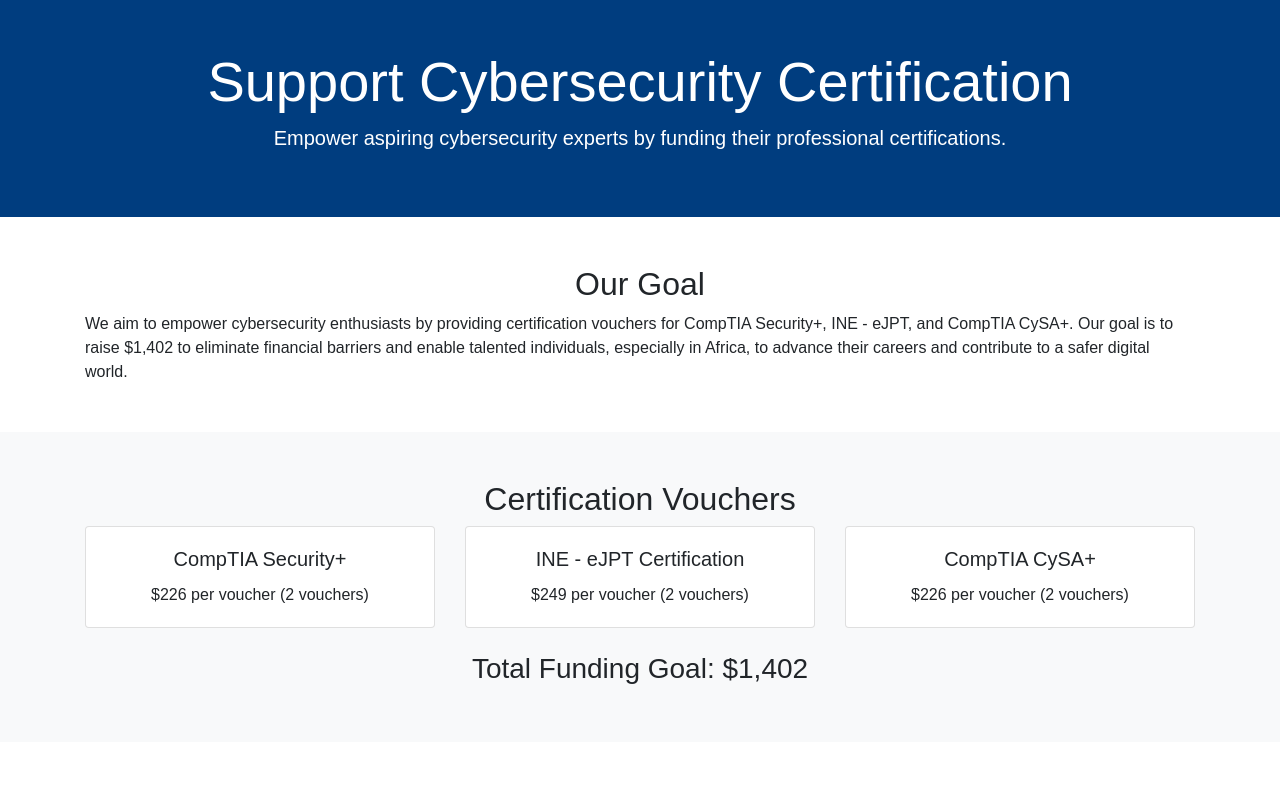
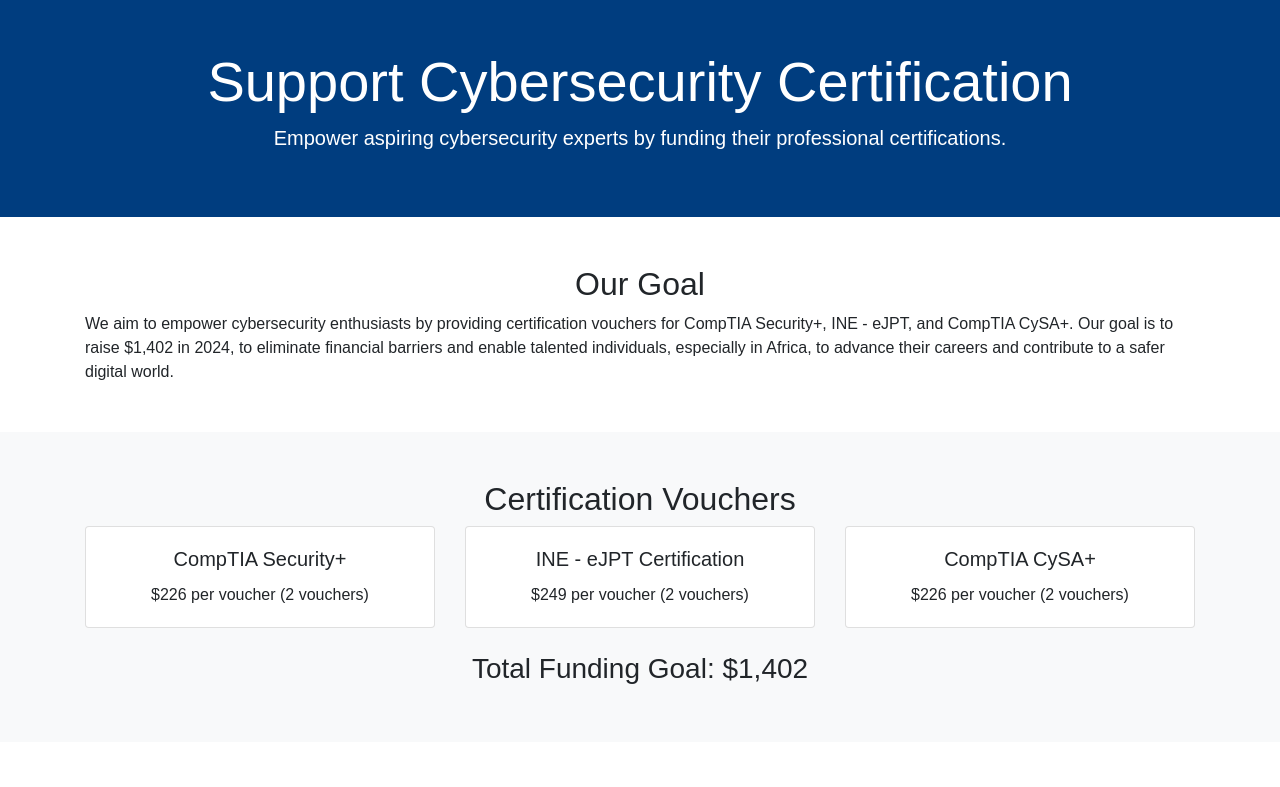
Before and after one commit to GospelHack33/donate-ng-cybersecurity, a plain HTML site: page index.html in a window 1280 px wide. Shown: the top 787 px of the page. Drawn offline with nearby package versions, Linux system fonts and the light colour scheme.

Commit message:
Update index.html

```diff
--- a/index.html
+++ b/index.html
@@ -19,7 +19,7 @@
     <!-- Objectives -->
     <section class="container my-5">
         <h2 class="text-center">Our Goal</h2>
-        <p>We aim to empower cybersecurity enthusiasts by providing certification vouchers for CompTIA Security+, INE - eJPT, and CompTIA CySA+. Our goal is to raise $1,402 to eliminate financial barriers and enable talented individuals, especially in Africa, to advance their careers and contribute to a safer digital world.</p>
+        <p>We aim to empower cybersecurity enthusiasts by providing certification vouchers for CompTIA Security+, INE - eJPT, and CompTIA CySA+. Our goal is to raise $1,402 in 2024, to eliminate financial barriers and enable talented individuals, especially in Africa, to advance their careers and contribute to a safer digital world.</p>
     </section>
 
     <!-- Certification Details -->
```
